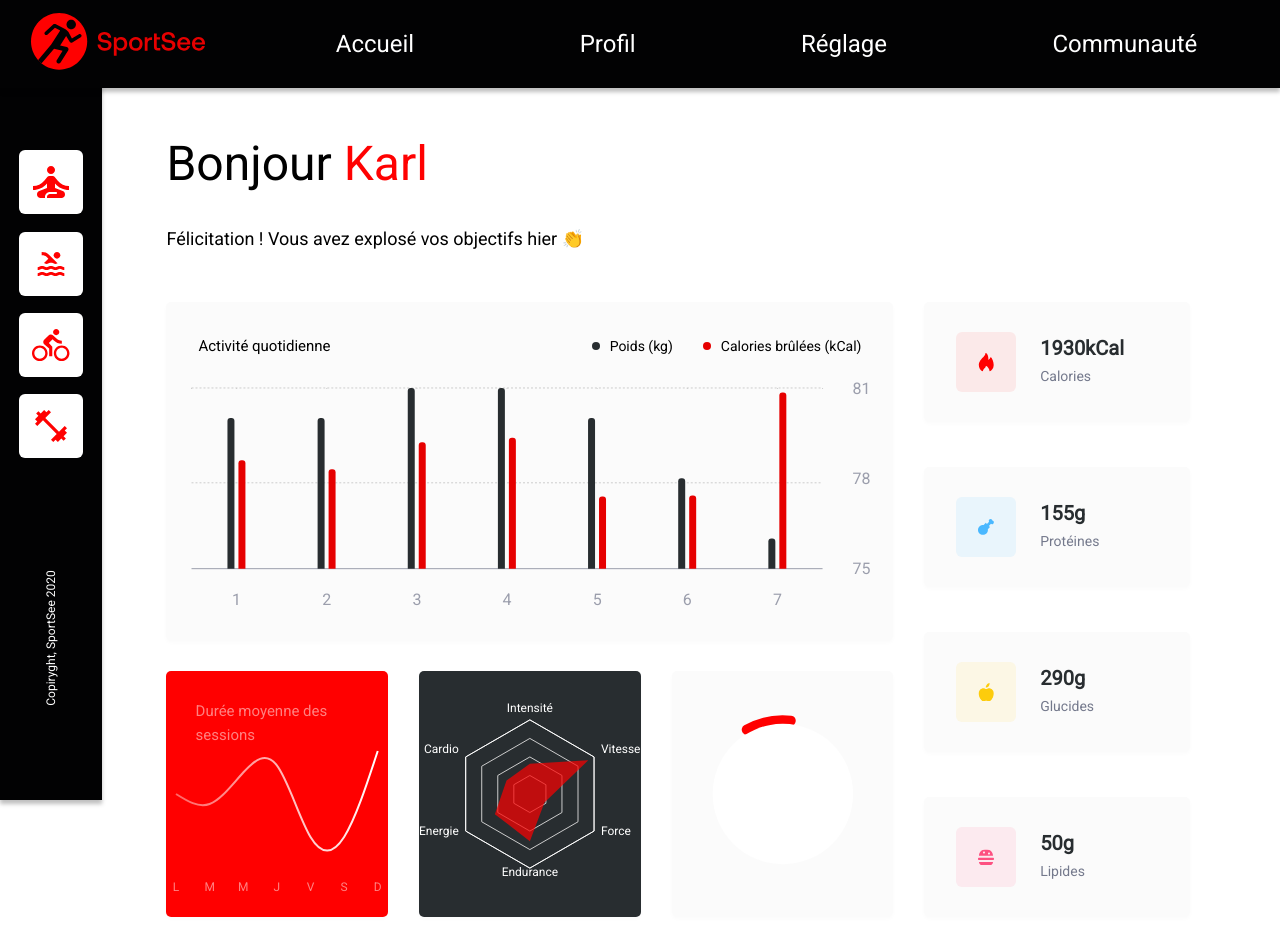
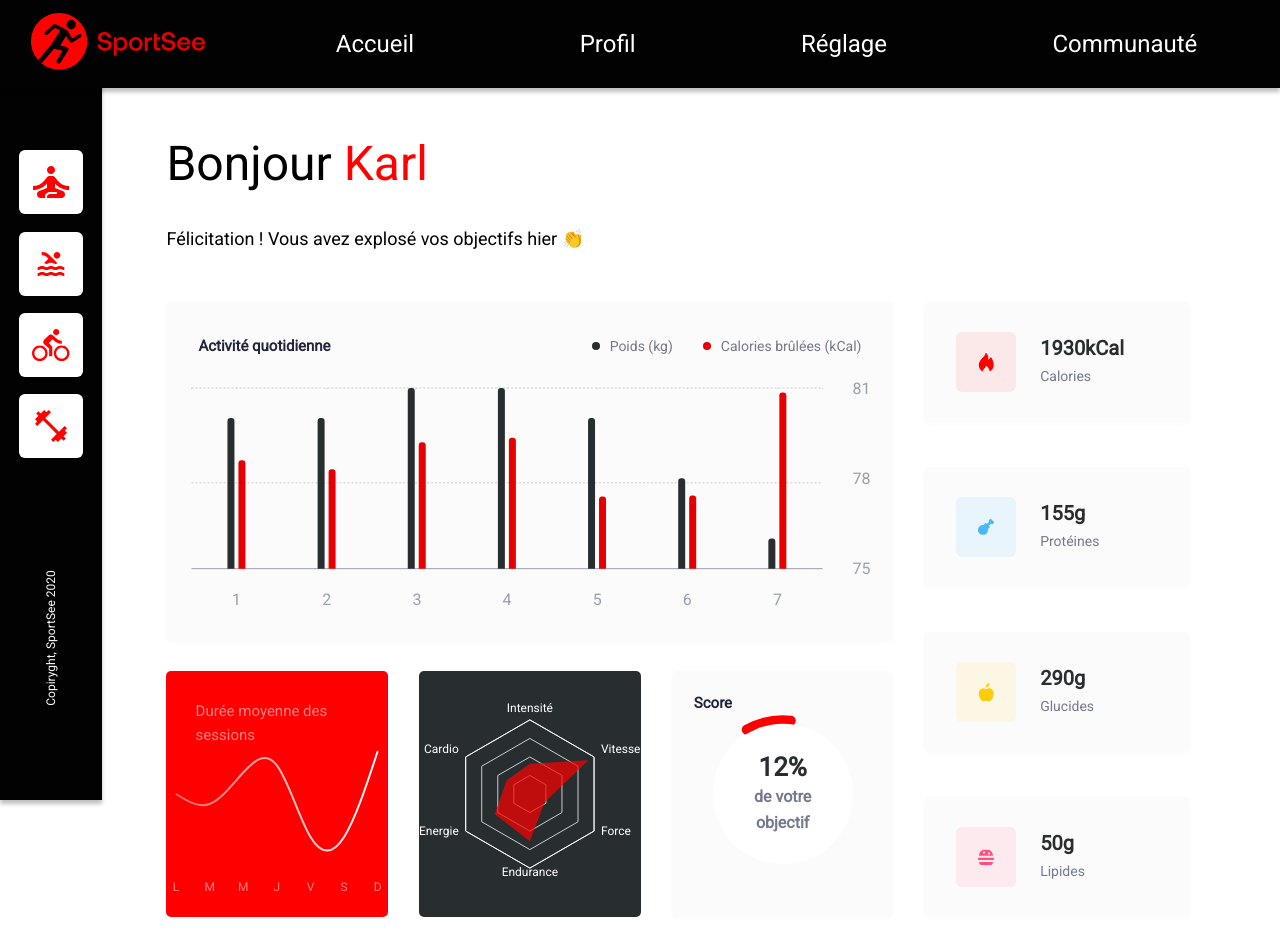
Before and after one commit to cmswa/CedricMICHEL_12_10082022, a React (Create React App) app in the folder p12-front-end/: page / in a window 1280 px wide. Shown: the top 952 px of the page. Built offline with nearby package versions, Linux system fonts and the light colour scheme.

Commit message:
Score RadialBarChart v0.2

```diff
--- a/p12-front-end/src/Components/DailyActivity/DailyActivity.css
+++ b/p12-front-end/src/Components/DailyActivity/DailyActivity.css
@@ -17,9 +17,11 @@
 }
 
 .dailyActivity__header__title {
-    font-weight: 500;
+    /* font-weight: 500; */
+    font-weight: 600;
     font-size: 15px;
     line-height: 24px;
+    color: #20253a;
 }
 
 .dailyActivity__header__decription {
@@ -32,6 +34,7 @@ span.dailyActivity__header__decription-weight {
     font-weight: 500;
     font-size: 14px;
     line-height: 24px;
+    color: #74798c;
 }
 
 .dailyActivity__header__decription-weightIcon {
@@ -52,6 +55,7 @@ span.dailyActivity__header__decription-weight {
     font-weight: 500;
     font-size: 14px;
     line-height: 24px;
+    color: #74798c;
 }
 
 .dailyActivity__barChart--tooltip {
--- a/p12-front-end/src/Components/Score/Score.css
+++ b/p12-front-end/src/Components/Score/Score.css
@@ -6,10 +6,31 @@
     background: #fbfbfb;
     box-shadow: 0px 2px 4px rgba(0, 0, 0, 0.0212249);
     border-radius: 5px;
+    position: relative;
 }
 
 .score__title {
-    font-weight: 500;
+    /* font-weight: 500; */
+    font-weight: 600;
     font-size: 15px;
     line-height: 24px;
+    position: absolute;
+    top: 8%;
+    left: 10%;
+    color: #20253a;
 }
+
+.score__RadialBarChart__legend--percent {
+    color: #282d30;
+    font-size: 26px;
+    font-weight: 700;
+    line-height: 26px;
+}
+
+.score__RadialBarChart__legend--txt {
+    font-size: 16px;
+    /* font-weight: 500; */
+    font-weight: 600;
+    line-height: 26px;
+    color: #74798c;
+}
--- a/p12-front-end/src/Components/Score/Score.js
+++ b/p12-front-end/src/Components/Score/Score.js
@@ -14,10 +14,24 @@ export default function Score({ userScore }) {
     }
     formatScore(userScore)
 
+    function calculatePercent(data) {
+        const score = Number(data.score)
+
+        return Math.round(score * 100) //retourne la valeur d'un nombre arrondi à l'entier le plus proche.
+    }
+    const scorePercent = calculatePercent(userScore)
+
+    function renderLegend() {
+        return <p className="score__RadialBarChart__legend">
+            <span className="score__RadialBarChart__legend--percent"> {scorePercent}% </span>
+            <span className="score__RadialBarChart__legend--txt"><br />de votre<br />objectif </span>
+        </p>
+    }
+
 
     return (
         <section className="score chartsCard">
-            {/* <h4 className="score__title">Score</h4> */}
+            <h4 className="score__title">Score</h4>
 
             <ResponsiveContainer className='score__RadialBarChart' width="100%" height="100%">
                 <RadialBarChart
@@ -37,7 +51,7 @@ export default function Score({ userScore }) {
                         dataKey='score' />
                     <PolarAngleAxis type='number' domain={[0, 1]} tick={false} />
                     <circle cx="50%" cy="50%" fill='white' r="30%" />
-                    {/* <Legend iconSize={10} width={120} height={140} layout='vertical' verticalAlign='middle' align="right" /> */}
+                    <Legend content={renderLegend} verticalAlign='middle' align="center" />
                 </RadialBarChart>
             </ResponsiveContainer >
 
```
Lines whose indentation alone changed are shown as unchanged.
